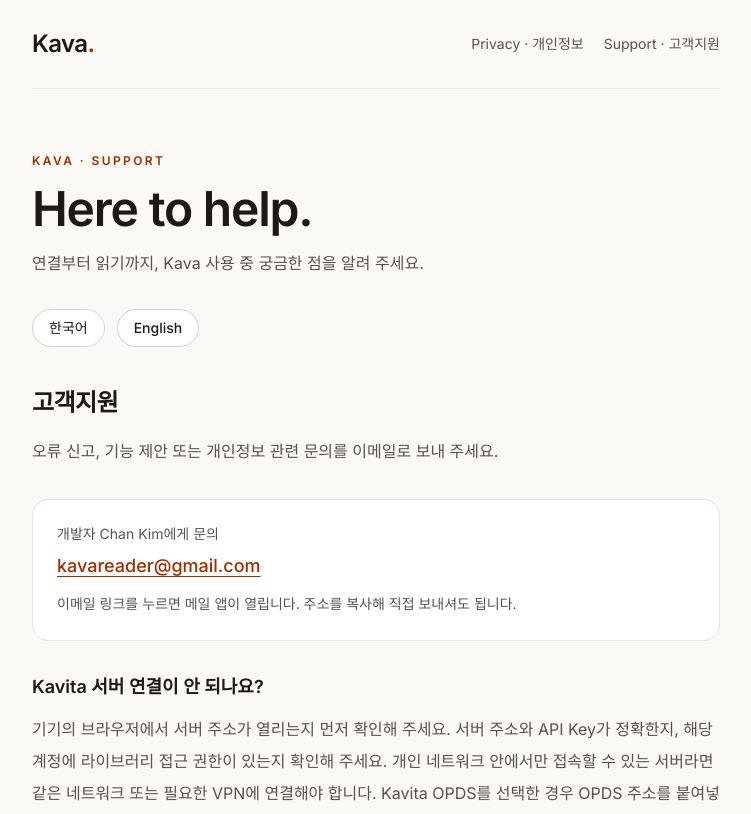
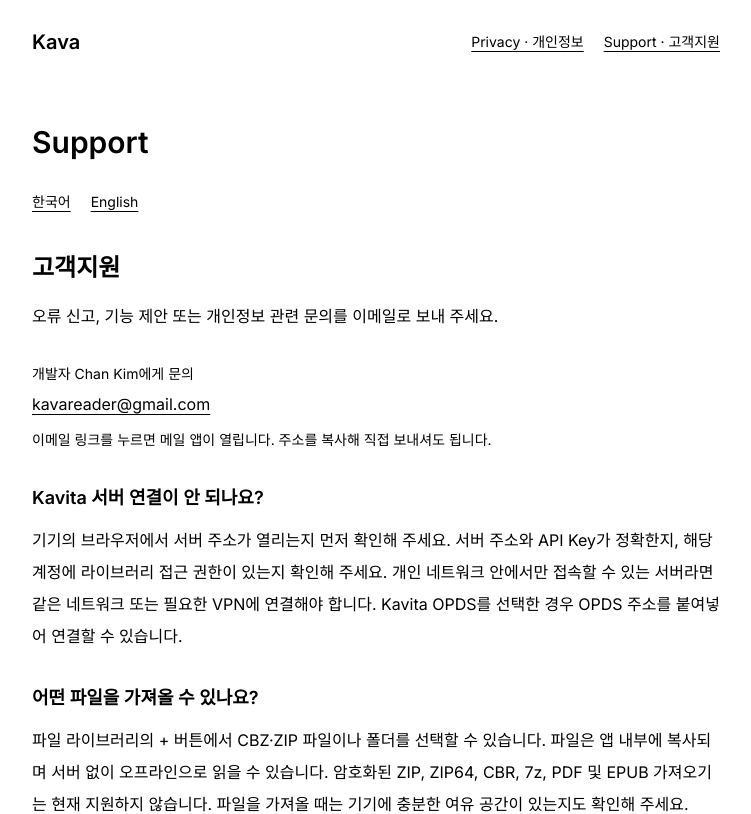
Before and after one commit to evian-christ/ckim.dev, a Next.js app: page /kava/support in a window 1280 px wide. Shown: the top 814 px of the page, without its empty margins (264-1015 px from the left). Built offline with nearby package versions, Linux system fonts and the light colour scheme.

Commit message:
Simplify Kava pages to plain black and white

```diff
--- a/src/app/kava/document.tsx
+++ b/src/app/kava/document.tsx
@@ -7,9 +7,9 @@
 
 export function LanguageLinks() {
   return (
-    <nav aria-label="Language / 언어" className="mb-10 flex gap-3 text-sm font-medium">
-      <a href="#ko" lang="ko" hrefLang="ko" className="rounded-full border border-stone-300 bg-white px-4 py-2 hover:border-orange-800">한국어</a>
-      <a href="#en" lang="en" hrefLang="en" className="rounded-full border border-stone-300 bg-white px-4 py-2 hover:border-orange-800">English</a>
+    <nav aria-label="Language / 언어" className="mb-10 flex gap-5 text-sm">
+      <a href="#ko" lang="ko" hrefLang="ko" className="underline">한국어</a>
+      <a href="#en" lang="en" hrefLang="en" className="underline">English</a>
     </nav>
   );
 }
@@ -24,15 +24,15 @@
   return (
     <section id={id} lang={id} aria-labelledby={`${id}-title`} className="scroll-mt-8 space-y-8">
       <div className="space-y-4">
-        <h2 id={`${id}-title`} className="text-2xl font-semibold tracking-tight">{title}</h2>
-        <p className="leading-8 text-stone-600">{intro}</p>
+        <h2 id={`${id}-title`} className="text-2xl font-semibold">{title}</h2>
+        <p className="leading-8">{intro}</p>
       </div>
       {children}
       {sections.map((section) => (
         <section key={section.title} className="space-y-3">
           <h3 className="text-lg font-semibold">{section.title}</h3>
           {section.paragraphs.map((paragraph) => (
-            <p key={paragraph} className="leading-8 text-stone-600">{paragraph}</p>
+            <p key={paragraph} className="leading-8">{paragraph}</p>
           ))}
         </section>
       ))}
--- a/src/app/kava/layout.tsx
+++ b/src/app/kava/layout.tsx
@@ -2,22 +2,22 @@
 
 export default function KavaLayout({ children }: { children: React.ReactNode }) {
   return (
-    <div className="min-h-screen bg-[#faf9f6] text-stone-900 selection:bg-orange-100 [&_a]:underline-offset-4 [&_a:focus-visible]:outline-2 [&_a:focus-visible]:outline-offset-4 [&_a:focus-visible]:outline-orange-800">
+    <div className="min-h-screen bg-white text-black [&_a]:underline-offset-4 [&_a:focus-visible]:outline-2 [&_a:focus-visible]:outline-offset-4 [&_a:focus-visible]:outline-black">
       <a href="#content" className="sr-only focus:not-sr-only focus:absolute focus:left-6 focus:top-4 focus:bg-white focus:p-3">
         Skip to content / 본문으로 이동
       </a>
       <div className="mx-auto max-w-3xl px-6 sm:px-10">
-        <header className="flex flex-wrap items-center justify-between gap-5 border-b border-stone-200 py-7">
-          <span className="text-2xl font-semibold tracking-tight">Kava<span className="text-orange-800">.</span></span>
-          <nav aria-label="Kava" className="flex flex-wrap gap-5 text-sm text-stone-600">
-            <Link href="/kava/privacy/" className="hover:text-orange-800 hover:underline">Privacy · 개인정보</Link>
-            <Link href="/kava/support/" className="hover:text-orange-800 hover:underline">Support · 고객지원</Link>
+        <header className="flex flex-wrap items-center justify-between gap-5 py-7">
+          <span className="text-xl font-semibold">Kava</span>
+          <nav aria-label="Kava" className="flex flex-wrap gap-5 text-sm">
+            <Link href="/kava/privacy/" className="underline">Privacy · 개인정보</Link>
+            <Link href="/kava/support/" className="underline">Support · 고객지원</Link>
           </nav>
         </header>
-        <main id="content" className="py-12 sm:py-16">{children}</main>
-        <footer className="flex flex-wrap justify-between gap-4 border-t border-stone-200 py-8 text-sm text-stone-600">
-          <Link href="/" className="hover:underline">© 2026 Chan Kim</Link>
-          <a href="mailto:kavareader@gmail.com" className="break-all hover:underline">kavareader@gmail.com</a>
+        <main id="content" className="py-8 sm:py-10">{children}</main>
+        <footer className="flex flex-wrap justify-between gap-4 py-8 text-sm">
+          <Link href="/" className="underline">© 2026 Chan Kim</Link>
+          <a href="mailto:kavareader@gmail.com" className="break-all underline">kavareader@gmail.com</a>
         </footer>
       </div>
     </div>
--- a/src/app/kava/privacy/page.tsx
+++ b/src/app/kava/privacy/page.tsx
@@ -87,13 +87,12 @@
   return (
     <>
       <div className="mb-8 space-y-4">
-        <p className="text-xs font-semibold uppercase tracking-[0.2em] text-orange-800">Kava · Privacy</p>
-        <h1 className="text-4xl font-semibold tracking-tight sm:text-5xl">Privacy policy</h1>
-        <p className="text-sm text-stone-600">Effective / 시행일: <time dateTime="2026-10-03">2026-10-03</time> · Chan Kim</p>
+        <h1 className="text-3xl font-semibold">Privacy policy</h1>
+        <p className="text-sm">Effective / 시행일: <time dateTime="2026-10-03">2026-10-03</time> · Chan Kim</p>
       </div>
       <LanguageLinks />
       <DocumentBody id="ko" title="개인정보처리방침" intro="Kava는 사용자가 연결한 Kavita 서버와 직접 가져온 파일로 만화를 읽는 앱입니다. 아래에서는 정보가 기기에 저장되는 경우와 외부 서비스에 전달되는 경우를 설명합니다." sections={korean} />
-      <hr className="my-14 border-stone-200" />
+      <hr className="my-14 border-black" />
       <DocumentBody id="en" title="Privacy policy" intro="Kava is a comic reader for your own Kavita server and files you import. This policy explains which information stays on your device and which information is sent to external services." sections={english} />
     </>
   );
--- a/src/app/kava/support/page.tsx
+++ b/src/app/kava/support/page.tsx
@@ -55,10 +55,10 @@
 
 function Contact({ korean = false }: { korean?: boolean }) {
   return (
-    <div className="rounded-2xl border border-stone-200 bg-white p-6">
-      <p className="mb-2 text-sm text-stone-600">{korean ? "개발자 Chan Kim에게 문의" : "Contact Chan Kim, developer"}</p>
-      <a href="mailto:kavareader@gmail.com?subject=Kava%20Support" className="break-all text-lg font-medium text-orange-800 underline">kavareader@gmail.com</a>
-      <p className="mt-3 text-sm leading-6 text-stone-600">{korean ? "이메일 링크를 누르면 메일 앱이 열립니다. 주소를 복사해 직접 보내셔도 됩니다." : "The email link opens your mail app. You can also copy the address and email directly."}</p>
+    <div>
+      <p className="mb-2 text-sm">{korean ? "개발자 Chan Kim에게 문의" : "Contact Chan Kim, developer"}</p>
+      <a href="mailto:kavareader@gmail.com?subject=Kava%20Support" className="break-all underline">kavareader@gmail.com</a>
+      <p className="mt-3 text-sm leading-6">{korean ? "이메일 링크를 누르면 메일 앱이 열립니다. 주소를 복사해 직접 보내셔도 됩니다." : "The email link opens your mail app. You can also copy the address and email directly."}</p>
     </div>
   );
 }
@@ -67,13 +67,11 @@
   return (
     <>
       <div className="mb-8 space-y-4">
-        <p className="text-xs font-semibold uppercase tracking-[0.2em] text-orange-800">Kava · Support</p>
-        <h1 className="text-4xl font-semibold tracking-tight sm:text-5xl">Here to help.</h1>
-        <p className="leading-7 text-stone-600" lang="ko">연결부터 읽기까지, Kava 사용 중 궁금한 점을 알려 주세요.</p>
+        <h1 className="text-3xl font-semibold">Support</h1>
       </div>
       <LanguageLinks />
       <DocumentBody id="ko" title="고객지원" intro="오류 신고, 기능 제안 또는 개인정보 관련 문의를 이메일로 보내 주세요." sections={korean}><Contact korean /></DocumentBody>
-      <hr className="my-14 border-stone-200" />
+      <hr className="my-14 border-black" />
       <DocumentBody id="en" title="Support" intro="Email us with bug reports, feature requests or questions about your privacy." sections={english}><Contact /></DocumentBody>
     </>
   );
```
